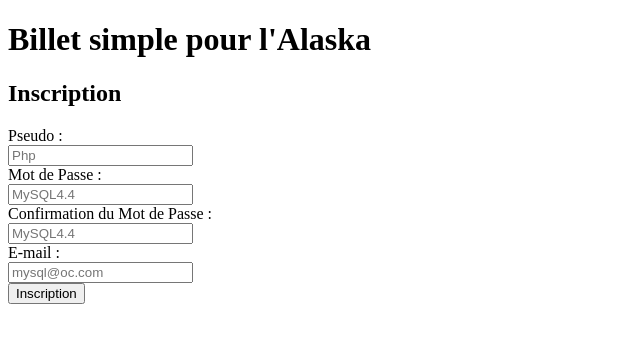
After one commit to AdrienMorim/Projet4-OC-DWJ, a PHP site: page /register.php in a window 1280 px wide. The commit adds this page. Shown: the top 343 px of the page, without its empty margins (0-640 px from the left). Run offline with PHP 8.4, Linux system fonts and the light colour scheme; some libraries are stand-ins or nearby versions.

```diff
--- /dev/null
+++ b/V1-Procedural/register.php
@@ -0,0 +1,67 @@
+<!DOCTYPE html>
+<html lang="fr">
+    <head>
+        <meta charset="utf-8"/>
+        <meta name="viewport" content="width=device-width, initial-scale=1"/>
+        <meta name="description" content="Roman 'Billet simple pour l'Alaska', nouveau Roman de Jean Forteroche"/>
+        <meta name="keywords" content="Jean Forteroche, Blog, Roman, Billet simple pour l'Alaska"/>
+        <meta name="author" content="Jean Forteroche">
+        <link rel="stylesheet" type="text/css" href="assets/css/style.css"/>
+        <link rel="icon" type="image/ico" sizes="500X500" href="images/ico/favicon.png" />
+        <link rel="stylesheet" href="https://maxcdn.bootstrapcdn.com/font-awesome/4.7.0/css/font-awesome.min.css"/>
+        <link href="https://fonts.googleapis.com/css?family=Audiowide|Orbitron:400,500" rel="stylesheet">
+        <script src="https://code.jquery.com/jquery-3.2.1.js" integrity="sha256-DZAnKJ/6XZ9si04Hgrsxu/8s717jcIzLy3oi35EouyE=" crossorigin="anonymous"></script>
+        <title>Billet simple Pour l'Alaska</title>
+    </head>
+
+    <body>
+        <h1>Billet simple pour l'Alaska</h1>
+
+        <?php
+
+        //Connexion DataBase
+        try
+        {
+            $db = new PDO('mysql:host=localhost;dbname=Projet4;charset=utf8', 'root', 'root', array(PDO::ATTR_ERRMODE => PDO::ERRMODE_EXCEPTION));
+        }
+        catch (Exception $e)
+        {
+            die('Erreur : ' .$e->getMessage());
+        }
+        ?>
+
+        <form action="create_registration.php" method="post">
+            <div class="col-md-offset-2 col-md-8">
+                <div class="form-group row">
+                    <h2 class="col-md-offset-5 col-md-4">Inscription</h2>
+                </div>
+                <div class="form-group row">
+                    <label for="pseudo" class="col-md-3">Pseudo :</label>
+                    <div class="col-md-9">
+                        <input type="text" name="pseudo" id="pseudo" class="form-control" placeholder="Php"
+                               value="<?php if (isset($_COOKIE['pseudo'])) { echo htmlspecialchars($_COOKIE['pseudo']); }?>"/>
+                    </div>
+                </div>
+                <div class="form-group row">
+                    <label for="password" class="col-md-3">Mot de Passe :</label>
+                    <div class="col-md-9">
+                        <input type="password" name="password" id="password" class="form-control" placeholder="MySQL4.4"/>
+                    </div>
+                </div>
+                <div class="form-group row">
+                    <label for="password_confirm" class="col-md-3">Confirmation du Mot de Passe :</label>
+                    <div class="col-md-9">
+                        <input type="password" name="password_confirm" id="password_confirm" class="form-control" placeholder="MySQL4.4"/>
+                    </div>
+                </div>
+                <div class="form-group row">
+                    <label for="email" class="col-md-3">E-mail :</label>
+                    <div class="col-md-9">
+                        <input type="email" name="email" id="email" class="form-control" placeholder="mysql@oc.com"/>
+                    </div>
+                </div>
+                <button type="submit" name="inscription" class="btn btn-primary col-md-offset-5 col-md-2">Inscription</button>
+            </div>
+        </form>
+    </body>
+</html>
```
Also changed, not shown: V1-Procedural/about.php (added, +7 -0 lines), V1-Procedural/create_user.php (added, +48 -0 lines), V1-Procedural/index.php (+11 -2 lines), V1-Procedural/log.php (added, +7 -0 lines), V1-Procedural/login.php (added, +50 -0 lines).
